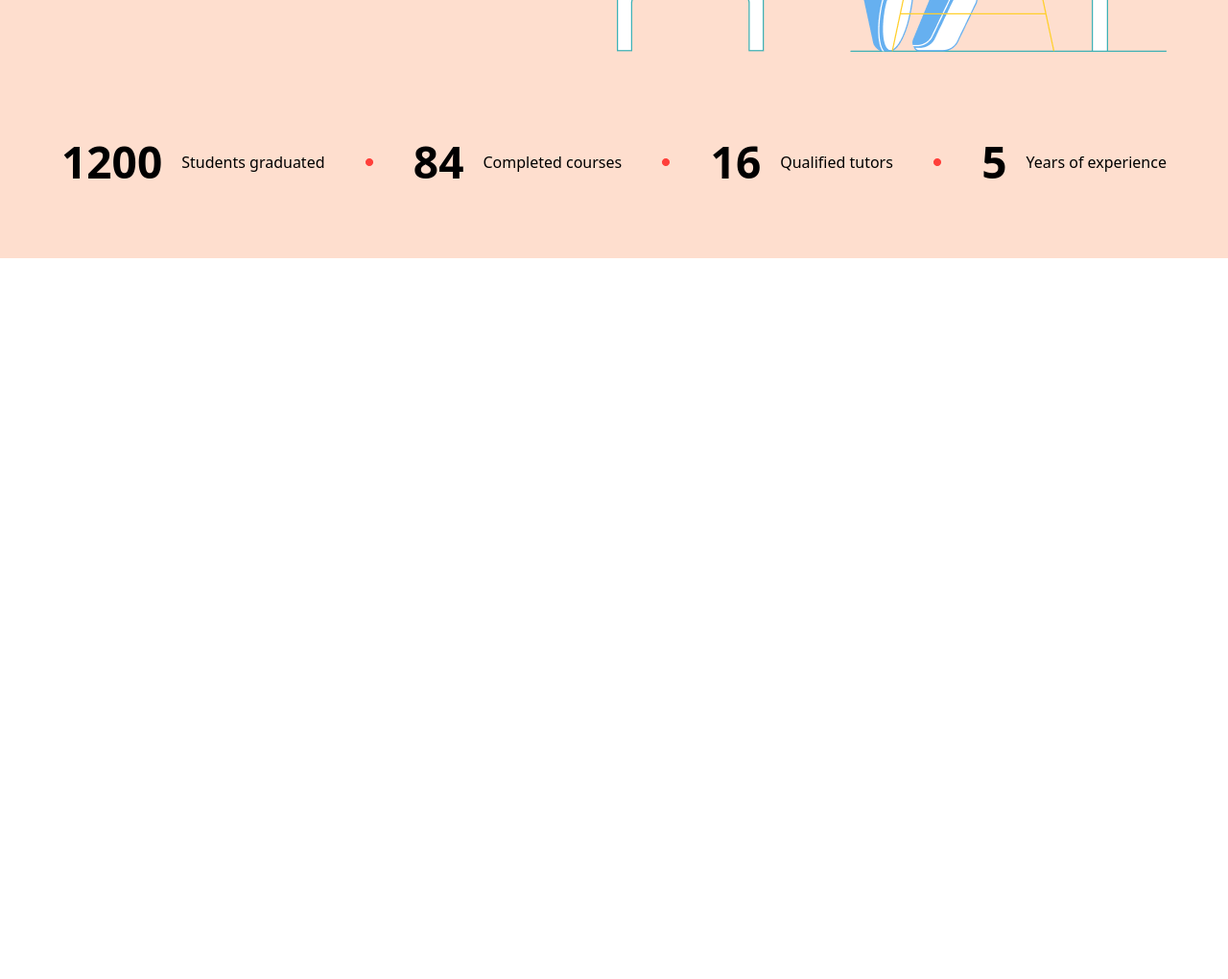
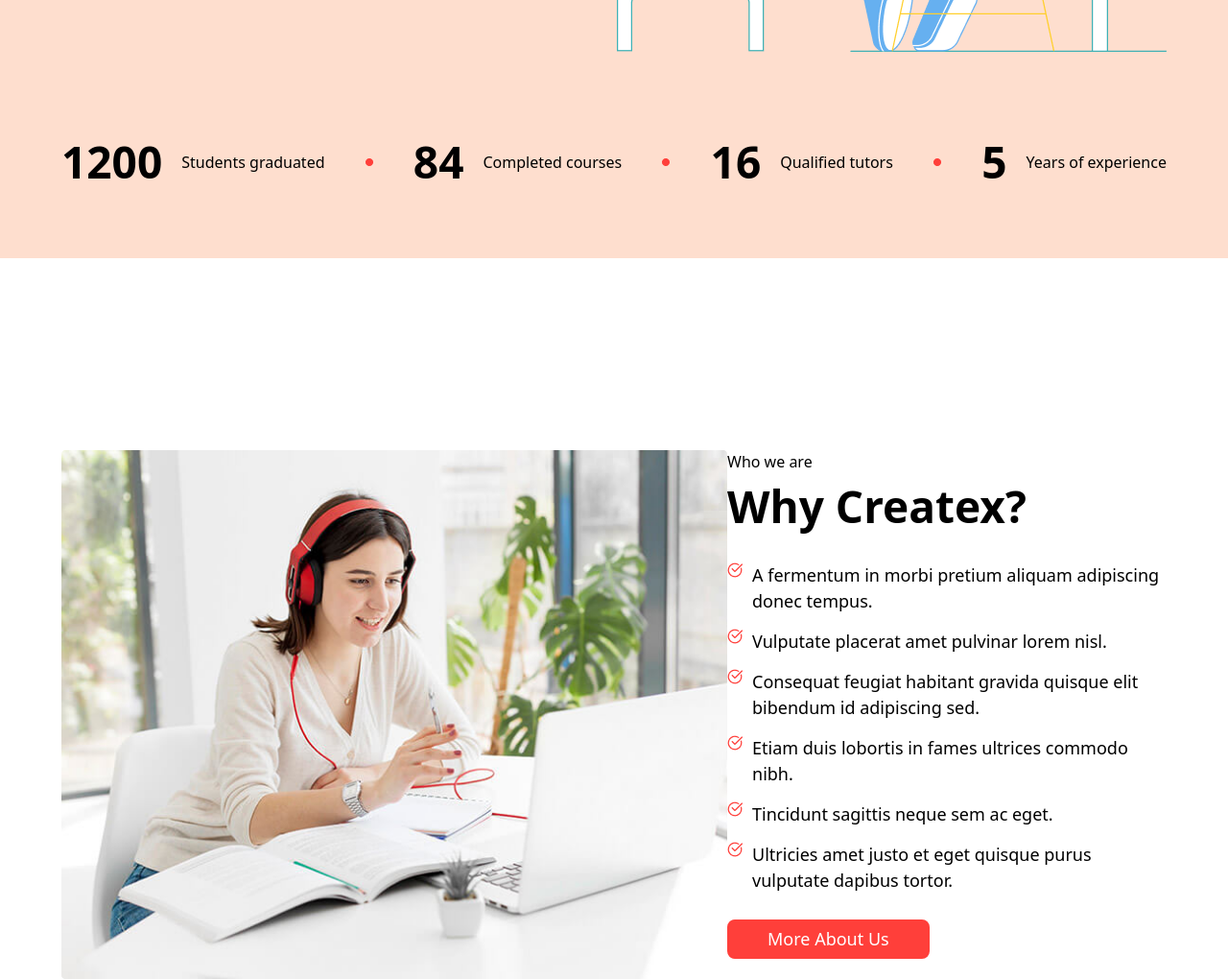
Before and after one commit to Mehroj4949/Teamwork, a website: page src/index.html in a window 1280 px wide. Shown: the part 651-1671 px from the top of the page at 96% size. Before the commit the page ends 920 px from the top, so only its background shows below. Drawn offline with Linux system fonts and the light colour scheme.

Commit message:
I finished first section of main

```diff
--- a/src/index.html
+++ b/src/index.html
@@ -78,6 +78,46 @@
             </div>
         </section>
     </header>
+    <main >
+        <section class="w-[90%] m-auto mt-[200px] lg:flex justify-between">
+            <aside>
+                <img src="./image (3).png" alt="">
+            </aside>
+            <aside>
+                <p>Who we are</p>
+                <h1 class="text-[46px] font-bold">Why Createx?</h1><br>
+                <div class="text-[18px]">
+
+                    <div class="flex items-start gap-[10px]">
+                        <img src="./check (2).png" alt="">
+                        <p>A fermentum in morbi pretium aliquam adipiscing <br> donec tempus.</p>
+                    </div>
+                    <div class="flex items-start gap-[10px] mt-[15px]">
+                        <img src="./check (2).png" alt="">
+                        <p>Vulputate placerat amet pulvinar lorem nisl.</p>
+                    </div>
+                    <div class="flex items-start gap-[10px]  mt-[15px]">
+                        <img src="./check (2).png" alt="">
+                        <p>Consequat feugiat habitant gravida quisque elit <br> bibendum id adipiscing sed.</p>
+                    </div>
+                    <div class="flex items-start gap-[10px] mt-[15px]">
+                        <img src="./check (2).png" alt="">
+                        <p>Etiam duis lobortis in fames ultrices commodo nibh.</p>
+                    </div>
+                    <div class="flex items-start gap-[10px] mt-[15px]">
+                        <img src="./check (2).png" alt="">
+                        <p>Tincidunt sagittis neque sem ac eget.</p>
+                    </div>
+                    <div class="flex items-start gap-[10px] mt-[15px]">
+                        <img src="./check (2).png" alt="">
+                        <p>Ultricies amet justo et eget quisque purus <br> vulputate dapibus tortor.</p>
+                    </div> <br>
+                    <button
+                    class="px-[40px] py-[5px] border-2 border-solid border-[#FF3F3A] rounded-lg bg-[#FF3F3A] text-white">More About Us</button>
+                </div>
+            </aside>
+        </section>
+    </main>
 </body>
 
 </html>
```
Also changed, not shown: src/check (2).png (added), src/image (3).png (added), src/output.css.
